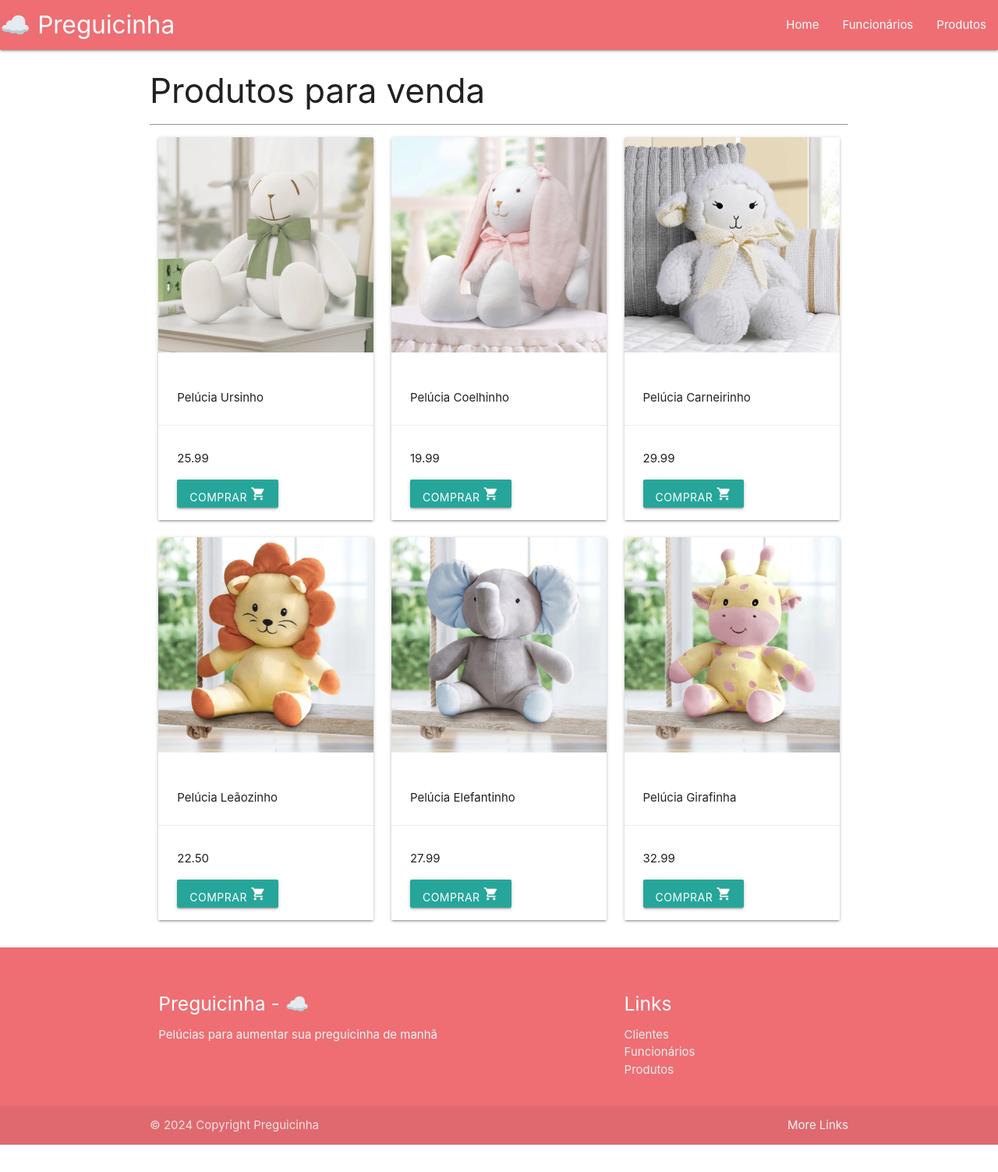
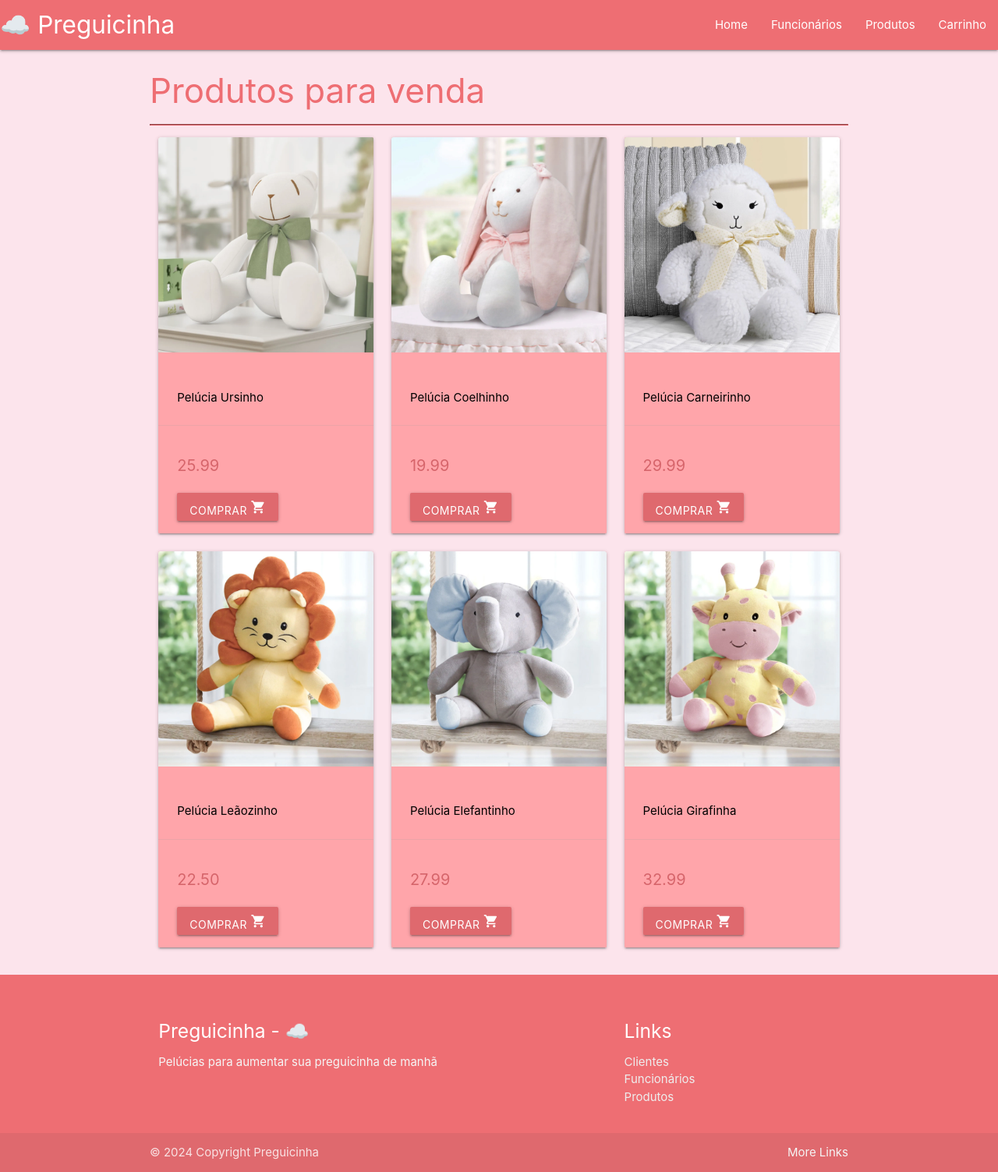
Before and after one commit to Carolinyr9/projeto-preguicinha, a PHP site: page /_/listaProdutos.php in a window 1280 px wide. Shown: the whole page at 78% size. Before the commit the page ends 1468 px from the top, so only its background shows below. Run offline with PHP 8.4, Linux system fonts and the light colour scheme; data comes from the database, SQL or seed files in the repository.

Commit message:
💄fix style

```diff
--- /dev/null
+++ b/app/view/css/produtos.css
@@ -0,0 +1,29 @@
+body {
+    background-color: #fce4ec; /* Cor de fundo rosa claro */
+}
+
+h3 {
+    color: #EE6E73; /* Cor do título rosa mais escuro */
+}
+
+hr {
+    border-color: #DF696E; /* Cor da linha separadora rosa mais escuro */
+}
+
+.card {
+    background-color: #FFA5AA; /* Cor do card rosa claro */
+    color: black; /* Cor do texto rosa mais escuro */
+}
+
+.card-action a.btn {
+    background-color: #DF696E; /* Cor do botão rosa mais escuro */
+}
+
+.card-action a.btn:hover {
+    background-color: #D6656B; /* Cor do botão rosa mais escura ao passar o mouse */
+}
+
+.preco {
+    font-size: 20px;
+    color: #D6656B;
+}
--- a/app/view/header.php
+++ b/app/view/header.php
@@ -3,8 +3,9 @@
       <a href="#" class="brand-logo">  ☁️ Preguicinha</a>
       <ul id="nav-mobile" class="right hide-on-med-and-down">
         <li><a href="home.php">Home</a></li>
-        <li><a href="loginFunc.php">Funcionários</a></li>
-        <li><a href="listaprodutos.php">Produtos</a></li>
+        <li><a href="../app/_/loginFunc.php">Funcionários</a></li>
+        <li><a href="../app/_/listaprodutos.php">Produtos</a></li>
+        <li><a href="../app/_/carrinho.php">Carrinho</a></li>
       </ul>
     </div>
   </nav>
```
Also changed, not shown: app/view/css/carrinho.css (added, +15 -0 lines).
